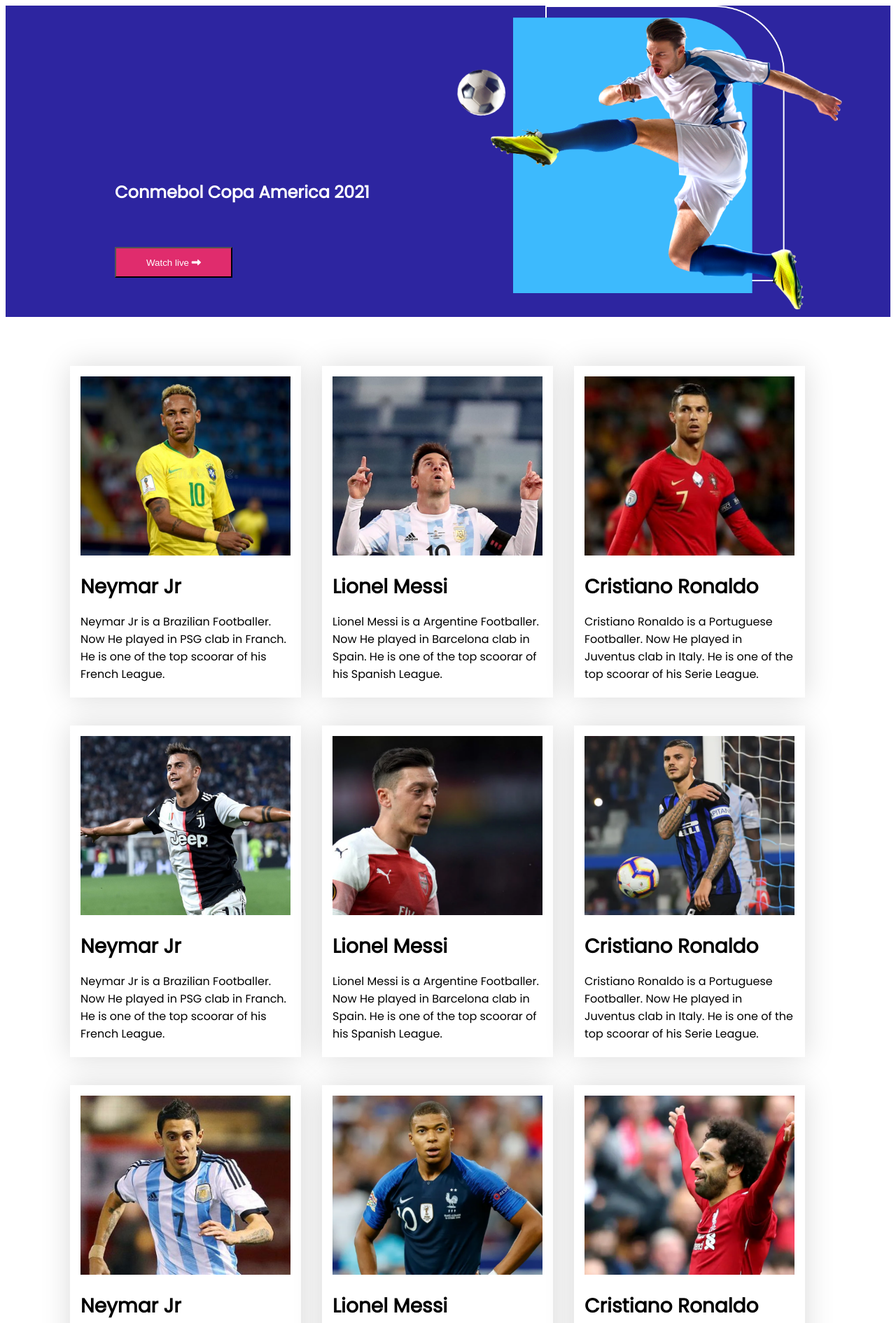
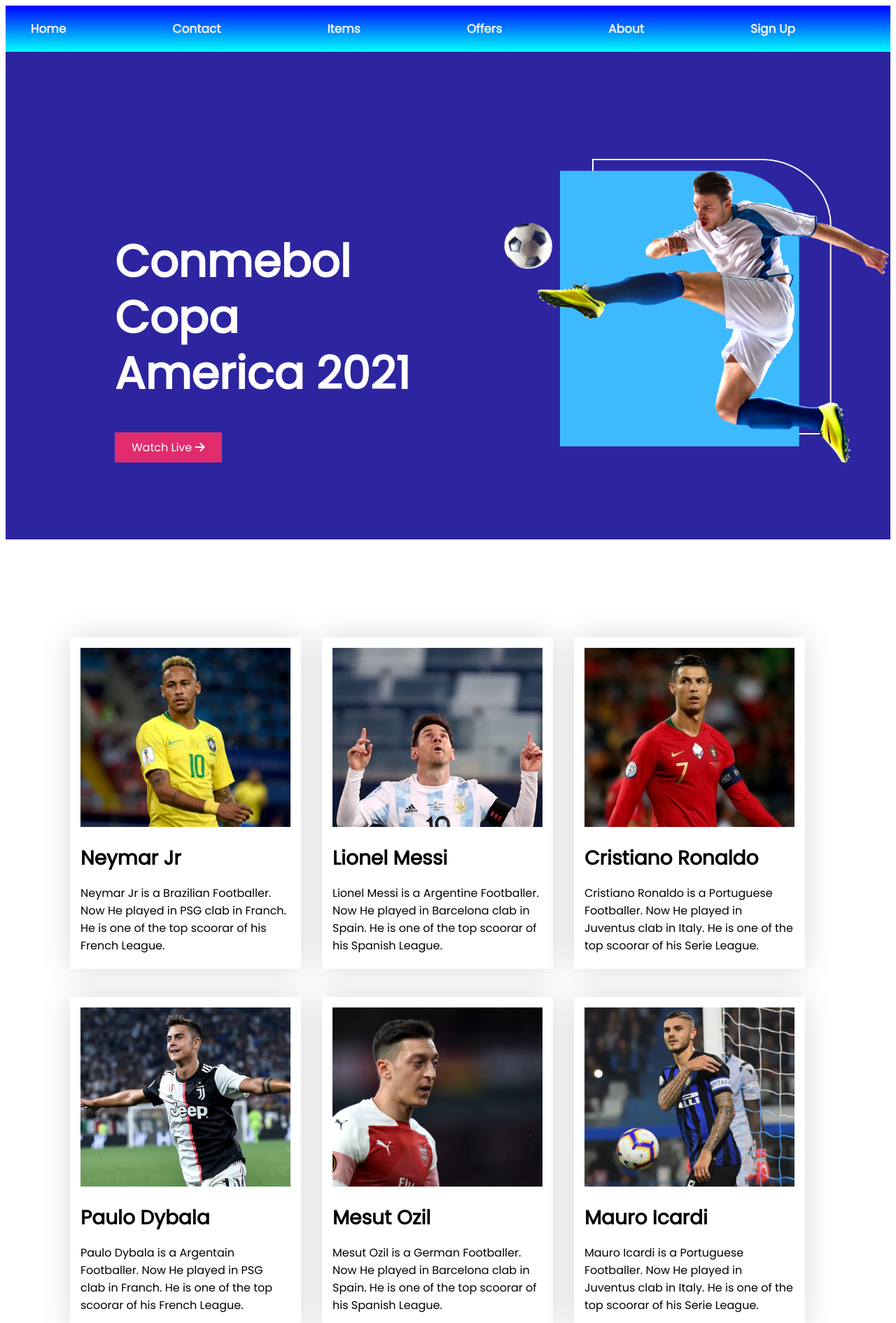
Before and after one commit to Imriaz/football-website, a plain HTML site: page index.html in a window 1280 px wide. Shown: the top 1891 px of the page at 70% size. Drawn offline with Linux system fonts and the light colour scheme.

Commit message:
Header Part Added

```diff
--- a/index.html
+++ b/index.html
@@ -13,29 +13,35 @@
 </head>
 
 <body>
-    <header class="top-header">
-        <!-- <nav>
-            <ul>
-                <li>Home</li>
-                <li>Club</li>
-                <li>World cup 2023</li>
-                <li>Upcoming Match</li>
-                <li>Contact</li>
-        </nav> -->
-
-        <section class="top-section">
-            <div class="header-title">
-                <h1>Conmebol
+    <!-- Header start -->
+    <header class="header-section">
+        <nav>
+            <div class="topnav">
+                <a href="#signup">Sign Up</a>
+                <a href="#about">About</a>
+                <a href="#offers">Offers</a>
+                <a href="#items">Items</a>
+                <a href="#contact">Contact</a>
+                <a class="active" href="#home">Home</a>
+            </div>
+        </nav>
+        <section class="top-banner">
+            <div class="first-half">
+                <h1 class="heading-title">Conmebol
                     Copa America
                     2021</h1>
-                <button class="watch-button">Watch live <i class="fas fa-long-arrow-alt-right"></i></button>
+
+                <a class="first-button" href="">Watch Live <i class="fas fa-arrow-right"></i> </a>
             </div>
-            <div class="top-banner">
+            <div class="second-half">
                 <img src="images/banner.png" alt="">
             </div>
 
         </section>
     </header>
+    <!-- Header End -->
+
+    <!-- This is Main Section -->
     <main>
         <section class="container">
             <div class="first-three-players">
@@ -85,8 +91,8 @@
                             <img src="images/players/player-4.png" alt="">
                         </div>
                         <div class="players-details">
-                            <h3 class="player-name">Neymar Jr</h3>
-                            <p class="player-details-font">Neymar Jr is a Brazilian Footballer. Now He played in PSG
+                            <h3 class="player-name">Paulo Dybala</h3>
+                            <p class="player-details-font">Paulo Dybala is a Argentain Footballer. Now He played in PSG
                                 clab in Franch. He is one
                                 of
                                 the
@@ -98,8 +104,8 @@
                             <img src="images/players/player-5.png" alt="">
                         </div>
                         <div class="players-details">
-                            <h3 class="player-name">Lionel Messi</h3>
-                            <p class="player-details-font">Lionel Messi is a Argentine Footballer. Now He played in
+                            <h3 class="player-name">Mesut Ozil </h3>
+                            <p class="player-details-font">Mesut Ozil is a German Footballer. Now He played in
                                 Barcelona clab in Spain.
                                 He is
                                 one of
@@ -112,8 +118,8 @@
                             <img src="images/players/player-6.png" alt="">
                         </div>
                         <div class="players-details">
-                            <h3 class="player-name">Cristiano Ronaldo</h3>
-                            <p class="player-details-font">Cristiano Ronaldo is a Portuguese Footballer. Now He played
+                            <h3 class="player-name">Mauro Icardi </h3>
+                            <p class="player-details-font">Mauro Icardi is a Portuguese Footballer. Now He played
                                 in Juventus clab in
                                 Italy.
                                 He is one of
@@ -130,8 +136,8 @@
                             <img src="images/players/player-7.png" alt="">
                         </div>
                         <div class="players-details">
-                            <h3 class="player-name">Neymar Jr</h3>
-                            <p class="player-details-font">Neymar Jr is a Brazilian Footballer. Now He played in PSG
+                            <h3 class="player-name">Di Maria</h3>
+                            <p class="player-details-font">Di Maria is a Argentain Footballer. Now He played in PSG
                                 clab in Franch. He is one
                                 of
                                 the
@@ -143,13 +149,12 @@
                             <img src="images/players/player-8.png" alt="">
                         </div>
                         <div class="players-details">
-                            <h3 class="player-name">Lionel Messi</h3>
-                            <p class="player-details-font">Lionel Messi is a Argentine Footballer. Now He played in
-                                Barcelona clab in Spain.
-                                He is
-                                one of
+                            <h3 class="player-name">Kylian Mbappé</h3>
+                            <p class="player-details-font">Kylian Mbappé is a Franch Footballer. Now He played in PSG
+                                clab in Franch. He is one
+                                of
                                 the
-                                top scoorar of his Spanish League.</p>
+                                top scoorar of his French League.</p>
                         </div>
                     </div>
                     <div class="player">
@@ -157,8 +162,8 @@
                             <img src="images/players/player-9.png" alt="">
                         </div>
                         <div class="players-details">
-                            <h3 class="player-name">Cristiano Ronaldo</h3>
-                            <p class="player-details-font">Cristiano Ronaldo is a Portuguese Footballer. Now He played
+                            <h3 class="player-name">Mohamed Salah</h3>
+                            <p class="player-details-font">Mohamed Salah is a Portuguese Footballer. Now He played
                                 in Juventus clab in
                                 Italy.
                                 He is one of
@@ -175,8 +180,8 @@
                             <img src="images/players/player-10.png" alt="">
                         </div>
                         <div class="players-details">
-                            <h3 class="player-name">Neymar Jr</h3>
-                            <p class="player-details-font">Neymar Jr is a Brazilian Footballer. Now He played in PSG
+                            <h3 class="player-name">Harry Kane</h3>
+                            <p class="player-details-font">Harry Kane is a Brazilian Footballer. Now He played in PSG
                                 clab in Franch. He is one
                                 of
                                 the
@@ -188,8 +193,8 @@
                             <img src="images/players/player-11.png" alt="">
                         </div>
                         <div class="players-details">
-                            <h3 class="player-name">Lionel Messi</h3>
-                            <p class="player-details-font">Lionel Messi is a Argentine Footballer. Now He played in
+                            <h3 class="player-name">Kevin De Bruyne</h3>
+                            <p class="player-details-font">Kevin De Bruyne is a Argentine Footballer. Now He played in
                                 Barcelona clab in Spain.
                                 He is
                                 one of
@@ -202,8 +207,8 @@
                             <img src="images/players/player-12.png" alt="">
                         </div>
                         <div class="players-details">
-                            <h3 class="player-name">Cristiano Ronaldo</h3>
-                            <p class="player-details-font">Cristiano Ronaldo is a Portuguese Footballer. Now He played
+                            <h3 class="player-name">Philippe Coutinho</h3>
+                            <p class="player-details-font">Philippe Coutinho is a Brazilian Footballer. Now He played
                                 in Juventus clab in
                                 Italy.
                                 He is one of
--- a/styles/style.css
+++ b/styles/style.css
@@ -7,20 +7,20 @@ body{
 }
 
 /* Top Header Main Design */
-.top-header{
+/* .top-header{
 background-color: #2D25A0;
-/* width: 1440px;
-height: 677px; */
-}
+width: 1440px;
+height: 677px;
+} */
 /* Navigation Menu */
 
 /* Header Title and Image Section */
-.top-section{
+/* .top-section{
     display: flex;
-}
+} */
 
 /* Header Title */
-.header-title{
+/* .header-title{
     color: #FFFFFF;
     width: 485px;
     height: 230px;
@@ -29,6 +29,89 @@ height: 677px; */
     margin-left: 156px;
     margin-top: 207px;
 
+} */
+
+/* Navbar section style */
+
+.topnav {
+    background-image: linear-gradient(blue , aqua);
+    overflow: hidden;
+  }
+
+  .topnav a {
+    float: right;
+    color: #f2f2f2;
+    text-align: center;
+    padding: 20px 16px;
+    margin-right: 120px;
+    text-decoration: none;
+    font-size: 17px;
+    font-weight: 700;
+  }
+
+
+.topnav a:hover {
+    background-color:aqua;
+    color: blue;
+  }
+
+/* Header section style */
+
+.header-section{
+    background-color: rgb(45,37,160);
+    height: 677px;
+    padding-bottom: 86px;
+    margin-bottom: 70px;
+
+
+}
+
+.top-banner{
+    display: flex;
+
+}
+
+.first-half{
+
+    width: 485px;
+    height: 230px;
+    margin-left: 156px;
+    margin-top: 207px;
+
+}
+
+.heading-title{
+
+    font-size: 64px;
+    font-weight: 700;
+    color: white;
+    line-height: 80px;
+
+}
+
+.first-button{
+
+    text-decoration: none;
+    background-color: #E02C6D;
+    color: white;
+    font-weight: 700px;
+    width: 168px;
+    height: 44px;
+    margin-top: 464px;
+    padding: 10px 24px;
+}
+
+
+.second-half{
+    width: 556.01px;
+    height: 438px;
+    margin-left: 102px;
+    margin-top: 153px;
+
+}
+
+.second-half img{
+    width: 100%;
 }
 
 /* Watch Live Button */
```
